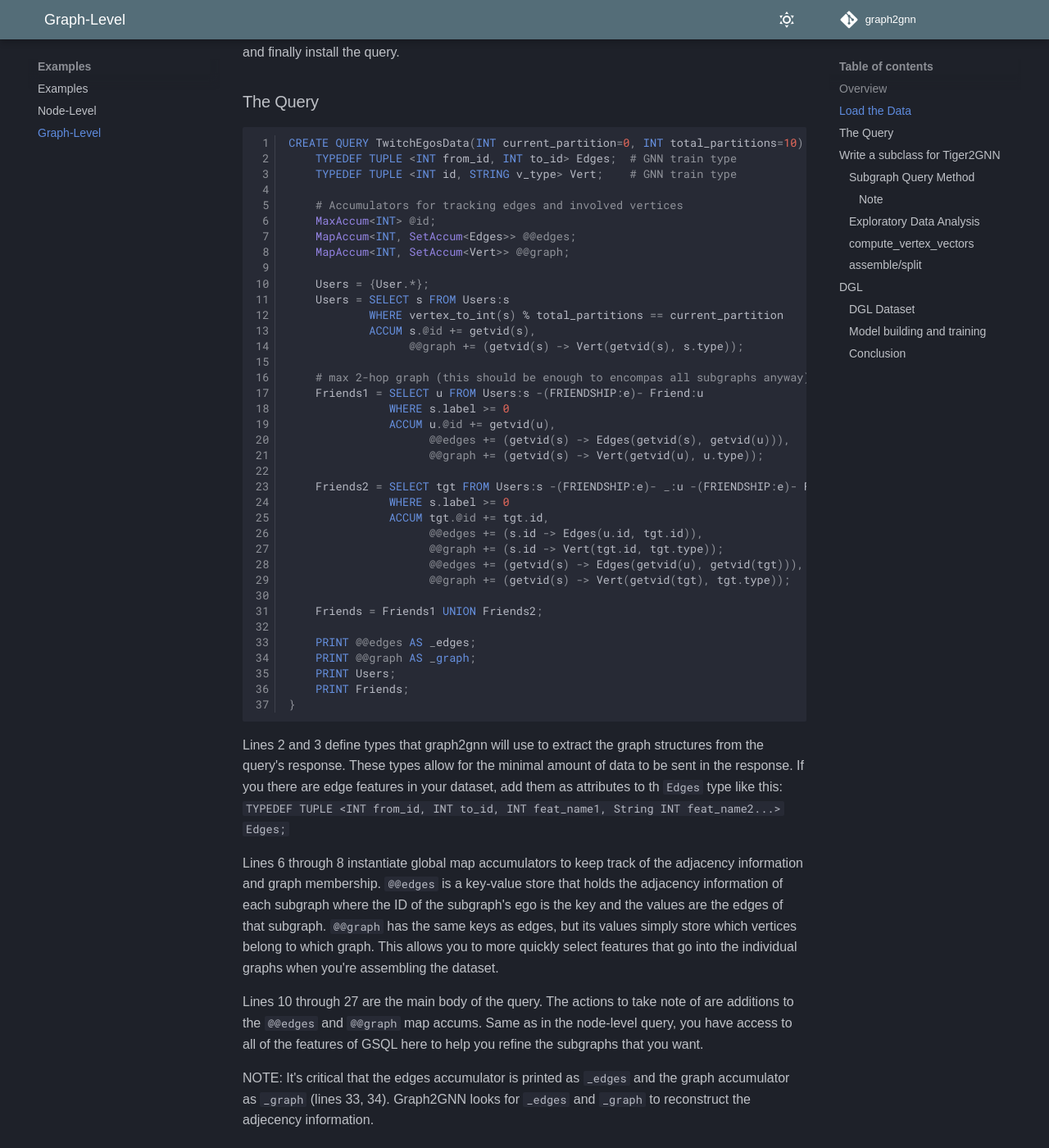
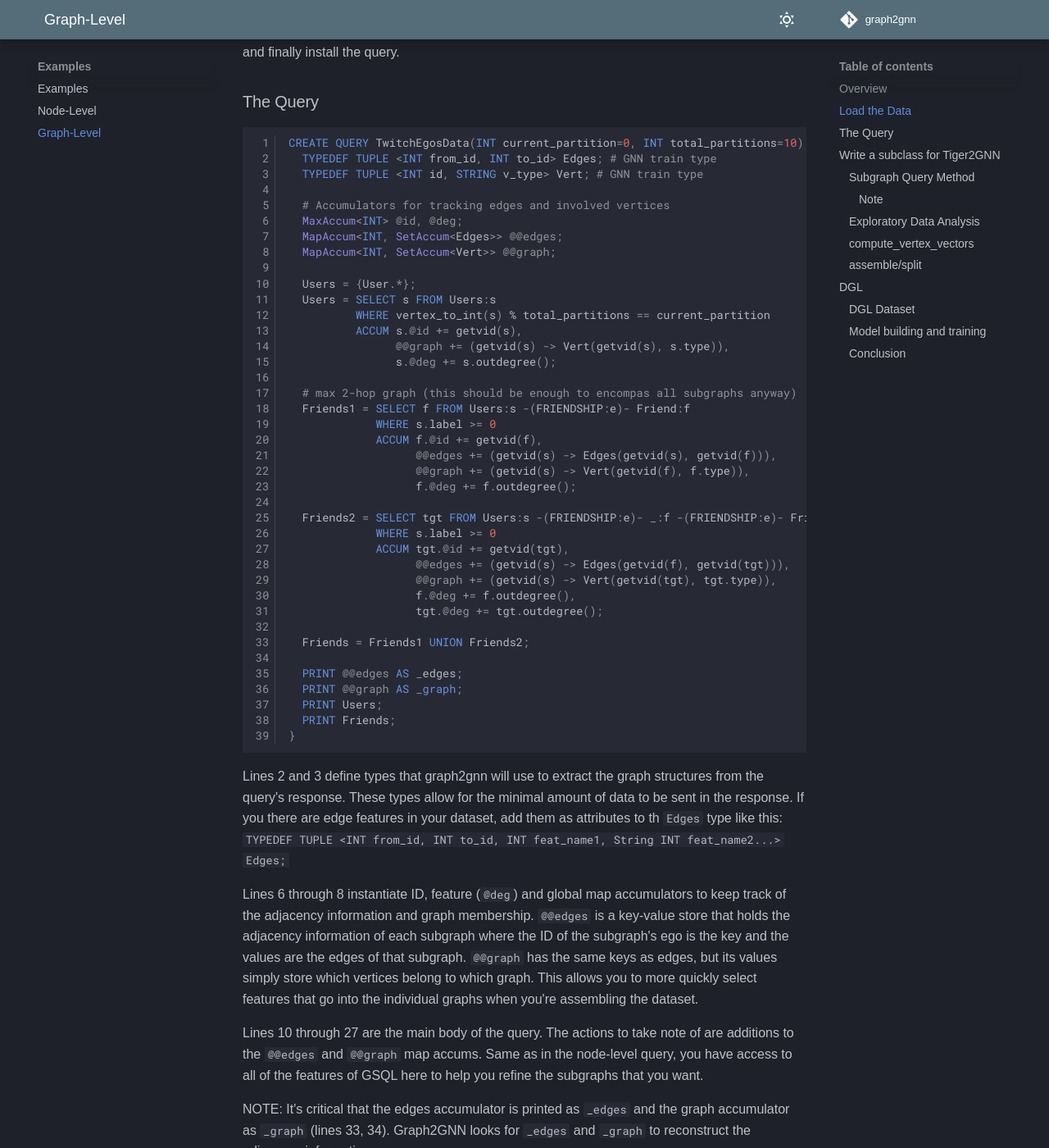
Before and after one commit to Optum/graph2gnn, an MkDocs documentation site: the page built from documentation/docs/examples/ego-graph.md, in a window 1280 px wide and 1400 px high, scrolled down 630 px. Shown: the whole window at 82% size. Built offline with MkDocs 1.6.1 and Material for MkDocs 9.7.7, drawn with Linux system fonts in a browser that asks for light colours; some web fonts are replaced; comment, search, counter and statistics services are not loaded.

Commit message:
update ego docs

````diff
--- a/documentation/docs/examples/ego-graph.md
+++ b/documentation/docs/examples/ego-graph.md
@@ -18,47 +18,49 @@ Once you have stood up your tigergraph instance[^1], you can generate the files
 
 ```gsql linenums="1"
 CREATE QUERY TwitchEgosData(INT current_partition=0, INT total_partitions=10) FOR GRAPH TwitchEgos SYNTAX V2{
-    TYPEDEF TUPLE <INT from_id, INT to_id> Edges;  # GNN train type
-    TYPEDEF TUPLE <INT id, STRING v_type> Vert;    # GNN train type
+  TYPEDEF TUPLE <INT from_id, INT to_id> Edges; # GNN train type
+  TYPEDEF TUPLE <INT id, STRING v_type> Vert; # GNN train type
 
-    # Accumulators for tracking edges and involved vertices
-    MaxAccum<INT> @id;
-    MapAccum<INT, SetAccum<Edges>> @@edges;
-    MapAccum<INT, SetAccum<Vert>> @@graph;
+  # Accumulators for tracking edges and involved vertices
+  MaxAccum<INT> @id, @deg;
+  MapAccum<INT, SetAccum<Edges>> @@edges;
+  MapAccum<INT, SetAccum<Vert>> @@graph;
 
-    Users = {User.*};
-    Users = SELECT s FROM Users:s
-            WHERE vertex_to_int(s) % total_partitions == current_partition
-            ACCUM s.@id += getvid(s),
-                  @@graph += (getvid(s) -> Vert(getvid(s), s.type));
+  Users = {User.*};
+  Users = SELECT s FROM Users:s
+          WHERE vertex_to_int(s) % total_partitions == current_partition
+          ACCUM s.@id += getvid(s),
+                @@graph += (getvid(s) -> Vert(getvid(s), s.type)),
+                s.@deg += s.outdegree();
 
-    # max 2-hop graph (this should be enough to encompas all subgraphs anyway)
-    Friends1 = SELECT u FROM Users:s -(FRIENDSHIP:e)- Friend:u
-               WHERE s.label >= 0
-               ACCUM u.@id += getvid(u),
-                     @@edges += (getvid(s) -> Edges(getvid(s), getvid(u))),
-                     @@graph += (getvid(s) -> Vert(getvid(u), u.type));
+  # max 2-hop graph (this should be enough to encompas all subgraphs anyway)
+  Friends1 = SELECT f FROM Users:s -(FRIENDSHIP:e)- Friend:f
+             WHERE s.label >= 0
+             ACCUM f.@id += getvid(f),
+                   @@edges += (getvid(s) -> Edges(getvid(s), getvid(f))),
+                   @@graph += (getvid(s) -> Vert(getvid(f), f.type)),
+                   f.@deg += f.outdegree();
 
-    Friends2 = SELECT tgt FROM Users:s -(FRIENDSHIP:e)- _:u -(FRIENDSHIP:e)- Friend:tgt
-               WHERE s.label >= 0
-               ACCUM tgt.@id += tgt.id,
-                     @@edges += (s.id -> Edges(u.id, tgt.id)),
-                     @@graph += (s.id -> Vert(tgt.id, tgt.type));
-                     @@edges += (getvid(s) -> Edges(getvid(u), getvid(tgt))),
-                     @@graph += (getvid(s) -> Vert(getvid(tgt), tgt.type));
+  Friends2 = SELECT tgt FROM Users:s -(FRIENDSHIP:e)- _:f -(FRIENDSHIP:e)- Friend:tgt
+             WHERE s.label >= 0
+             ACCUM tgt.@id += getvid(tgt),
+                   @@edges += (getvid(s) -> Edges(getvid(f), getvid(tgt))),
+                   @@graph += (getvid(s) -> Vert(getvid(tgt), tgt.type)),
+                   f.@deg += f.outdegree(),
+                   tgt.@deg += tgt.outdegree();
 
-	Friends = Friends1 UNION Friends2;
+  Friends = Friends1 UNION Friends2;
 
-    PRINT @@edges AS _edges;
-    PRINT @@graph AS _graph;
-    PRINT Users;
-    PRINT Friends;
+  PRINT @@edges AS _edges;
+  PRINT @@graph AS _graph;
+  PRINT Users;
+  PRINT Friends;
 }
 ```
 
 Lines 2 and 3 define types that graph2gnn will use to extract the graph structures from the query's response. These types allow for the minimal amount of data to be sent in the response. If you there are edge features in your dataset, add them as attributes to th `Edges` type like this: `TYPEDEF TUPLE <INT from_id, INT to_id, INT feat_name1, String INT feat_name2...> Edges;`
 
-Lines 6 through 8 instantiate global map accumulators to keep track of the adjacency information and graph membership. `@@edges` is a key-value store that holds the adjacency information of each subgraph where the ID of the subgraph's ego is the key and the values are the edges of that subgraph. `@@graph` has the same keys as edges, but its values simply store which vertices belong to which graph. This allows you to more quickly select features that go into the individual graphs when you're assembling the dataset.
+Lines 6 through 8 instantiate ID, feature (`@deg`) and global map accumulators to keep track of the adjacency information and graph membership. `@@edges` is a key-value store that holds the adjacency information of each subgraph where the ID of the subgraph's ego is the key and the values are the edges of that subgraph. `@@graph` has the same keys as edges, but its values simply store which vertices belong to which graph. This allows you to more quickly select features that go into the individual graphs when you're assembling the dataset.
 
 Lines 10 through 27 are the main body of the query. The actions to take note of are additions to the `@@edges` and `@@graph` map accums. Same as in the node-level query, you have access to all of the features of GSQL here to help you refine the subgraphs that you want.
 
````
